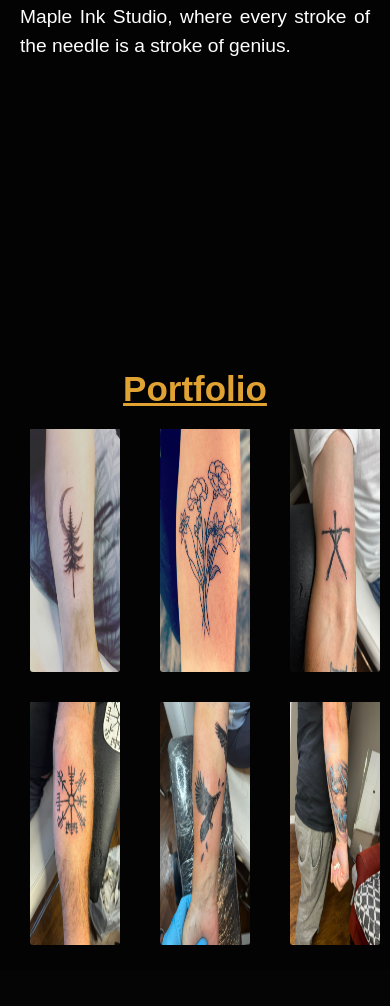
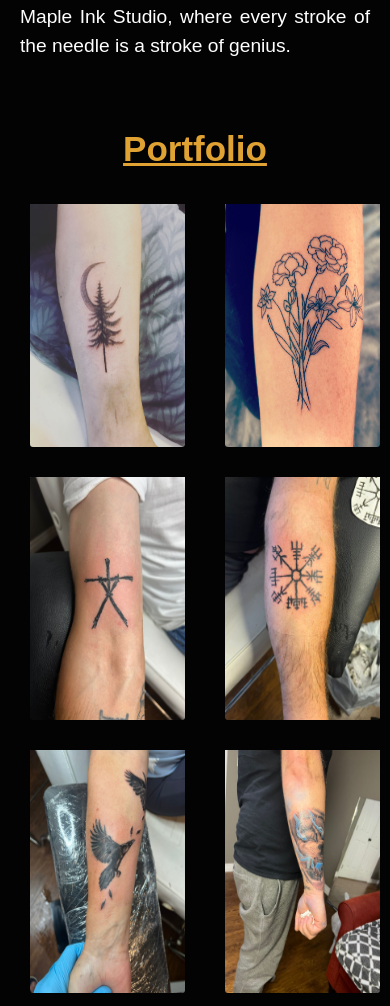
Before and after one commit to SumitSohal07/Tattoo_website, a plain HTML site: page index.html in a window 390 px wide. Shown: the part 1165-2171 px from the top of the page. Drawn offline with Linux system fonts and the light colour scheme.

Commit message:
made final changes

```diff
--- a/styles/tat.css
+++ b/styles/tat.css
@@ -11,7 +11,7 @@ main {
   flex: 1;
 }
 
-@import url('https://fonts.googleapis.com/css2?family=Sedan:ital@0;1&display=swap');
+/* @import url('https://fonts.googleapis.com/css2?family=Sedan:ital@0;1&display=swap'); */
 
 .header {
   background-color: #030303;
@@ -444,22 +444,26 @@ form input[type="submit"]:hover {
 
   #port-head {
     text-align: center;
-    margin-top: 470px;
+    margin-top: 230px;
   }
 
   .work {
+
     display: flex;
     flex-wrap: wrap;
     justify-content: center;
     align-items: center;
-    margin: 5px 0;
+    /* margin: 5px 0; */
     width: 100%;
     height: auto; /* Set a specific height for the work section */
     overflow: hidden; /* Hide overflow to ensure it doesn't exceed the height */
   }
 
+  #portfolio.work{
+    background-color: #e0a333;
+  }
   .work1 {
-    flex: 1 1 20%;
+    flex: 1 1 25%;
     /* margin: 5px; */
     display: flex;
     justify-content: center;
```
